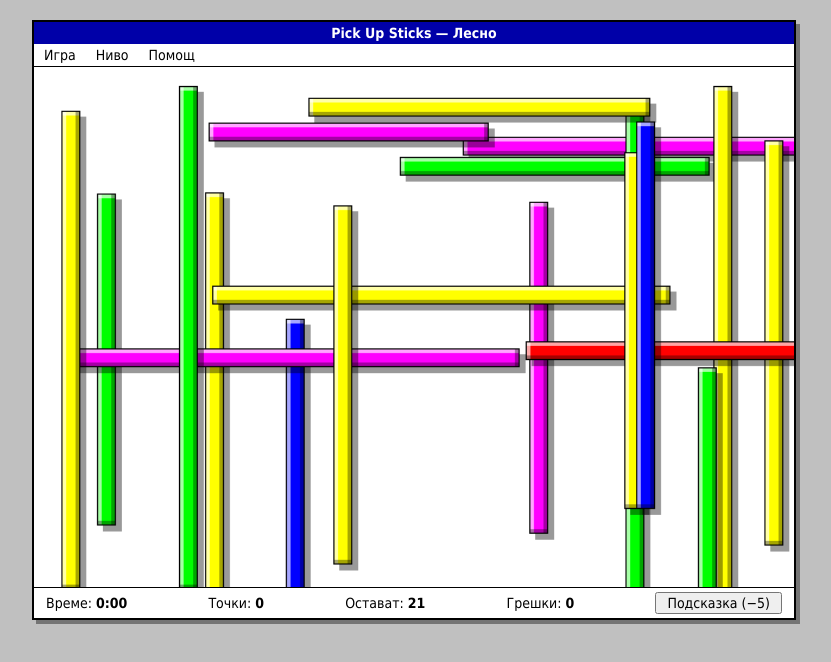
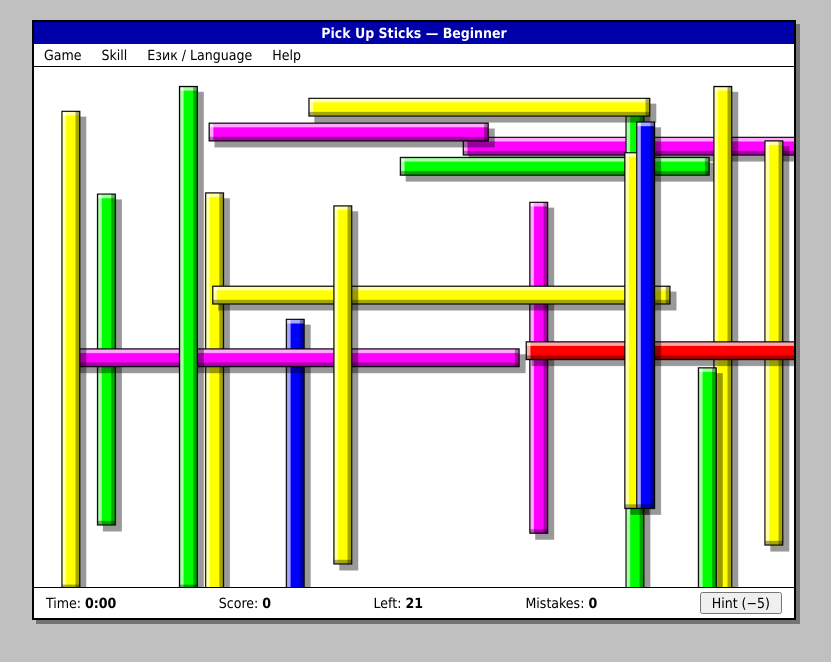
Before and after one commit to svetlyobg/pick-up-sticks, a plain HTML site: page index.html in a window 1280 px wide. Shown: the whole page, without its empty margins (226-1057 px from the left). Drawn offline with Linux system fonts and the light colour scheme.

Commit message:
Английски език (меню Език / Language)
Co-Authored-By: Claude Opus 5.5 <noreply@anthropic.com>

```diff
--- a/index.html
+++ b/index.html
@@ -16,6 +16,7 @@
   .dropdown { display: none; position: absolute; top: 100%; left: 0; background: #fff; color: #000; border: 1px solid #000;
               min-width: 200px; z-index: 10; box-shadow: 2px 2px 0 rgba(0,0,0,.4); }
   .menu.open .dropdown { display: block; }
+  .menu:last-child .dropdown { left: auto; right: 0; }
   .dropdown div { padding: 4px 14px 4px 28px; white-space: nowrap; }
   .dropdown div:hover { background: #0000a8; color: #fff; }
   .dropdown .check { padding-left: 14px; }
@@ -44,33 +45,39 @@
 <div class="window">
   <div class="title" id="title">Pick Up Sticks</div>
   <div class="menubar">
-    <div class="menu">Игра
+    <div class="menu"><span data-t="mGame">Игра</span>
       <div class="dropdown">
-        <div id="newGame">Нова игра</div>
-        <div id="soundToggle" class="check">Звук</div>
-        <div id="shadeToggle" class="check">Сенки и обем</div>
-        <div id="hoverToggle" class="check">Контур при посочване</div>
+        <div id="newGame" data-t="newGame">Нова игра</div>
+        <div id="soundToggle" class="check" data-t="sound">Звук</div>
+        <div id="shadeToggle" class="check" data-t="shade">Сенки и обем</div>
+        <div id="hoverToggle" class="check" data-t="hover">Контур при посочване</div>
       </div>
     </div>
-    <div class="menu">Ниво
+    <div class="menu"><span data-t="mLevel">Ниво</span>
       <div class="dropdown" id="levels"></div>
     </div>
-    <div class="menu">Помощ
+    <div class="menu">Език / Language
       <div class="dropdown">
-        <div id="how">Как се играе</div>
+        <div id="langBg">Български</div>
+        <div id="langEn">English</div>
+      </div>
+    </div>
+    <div class="menu"><span data-t="mHelp">Помощ</span>
+      <div class="dropdown">
+        <div id="how" data-t="how">Как се играе</div>
       </div>
     </div>
   </div>
   <div class="wrap">
     <canvas id="cv" width="640" height="440"></canvas>
-    <div class="win" id="win"><div><b id="winText"></b><br><button id="again">Нова игра</button></div></div>
+    <div class="win" id="win"><div><b id="winText"></b><br><button id="again" data-t="newGame">Нова игра</button></div></div>
   </div>
   <div class="status">
-    <span>Време: <b id="time">0:00</b></span>
-    <span>Точки: <b id="score">0</b></span>
-    <span>Остават: <b id="left">0</b></span>
-    <span>Грешки: <b id="errs">0</b></span>
-    <button id="hint">Подсказка (−5)</button>
+    <span><span data-t="time">Време</span>: <b id="time">0:00</b></span>
+    <span><span data-t="score">Точки</span>: <b id="score">0</b></span>
+    <span><span data-t="left">Остават</span>: <b id="left">0</b></span>
+    <span><span data-t="errs">Грешки</span>: <b id="errs">0</b></span>
+    <button id="hint" data-t="hint">Подсказка (−5)</button>
   </div>
 </div>
 
@@ -84,11 +91,65 @@ const TYPES = [
   { name: "Зелена",  color: "#00ff00", pts: 3,  count: 12 },
   { name: "Жълта",   color: "#ffff00", pts: 2,  count: 16 }
 ];
-const LEVELS = [
-  { name: "Лесно (21 пръчици)",  k: 0.5 },
-  { name: "Средно (31 пръчици)", k: 0.75 },
-  { name: "Трудно (41 пръчици)", k: 1 }
-];
+const LEVELS = [{ k: 0.5, n: 21 }, { k: 0.75, n: 31 }, { k: 1, n: 41 }];
+
+// --- преводи ---
+const I18N = {
+  bg: {
+    mGame: "Игра", newGame: "Нова игра", sound: "Звук", shade: "Сенки и обем", hover: "Контур при посочване",
+    mLevel: "Ниво", mHelp: "Помощ", how: "Как се играе",
+    time: "Време", score: "Точки", left: "Остават", errs: "Грешки", hint: "Подсказка (−5)",
+    levels: ["Лесно", "Средно", "Трудно"], sticks: "пръчици",
+    ranks: ["Безупречни ръце", "Сръчни пръсти", "Малко разклатена ръка", "Слон в магазин за порцелан"],
+    win: (t, sc, er, r) => `Браво! Събра всички пръчици за ${t} мин.<br>Точки: ${sc} · Грешки: ${er}<br>${r}`,
+    help: [
+      "Купчина пръчици е хвърлена на масата. Кликай (или докосвай) пръчица, за да я вдигнеш — но само ако отгоре ѝ не лежи друга пръчица.",
+      "Ако кликнеш пръчица, която е затисната, това е грешка: −5 точки.",
+      "Точки: червена 20, синя 10, лилава 5, зелена 3, жълта 2.",
+      "Сенките показват коя пръчица е отгоре: горната хвърля сянка върху тези под нея. Пунктирният контур при посочване показва цялата пръчица, дори частите ѝ под други.",
+      "На телефон: докато държиш пръста, виждаш контура на пръчицата; пусни, за да я вдигнеш, или плъзни встрани, за да се откажеш.",
+      "Подсказка показва най-ценната свободна пръчица, но струва 5 точки.",
+      "Целта е да вдигнеш всички пръчици с възможно най-малко грешки."
+    ]
+  },
+  en: {
+    mGame: "Game", newGame: "New Game", sound: "Sound", shade: "Shadows & 3D", hover: "Outline on Hover",
+    mLevel: "Skill", mHelp: "Help", how: "How to Play",
+    time: "Time", score: "Score", left: "Left", errs: "Mistakes", hint: "Hint (−5)",
+    levels: ["Beginner", "Intermediate", "Advanced"], sticks: "sticks",
+    ranks: ["Steady Hands", "Nimble Fingers", "A Bit Shaky", "Bull in a China Shop"],
+    win: (t, sc, er, r) => `Well done! You picked up all the sticks in ${t}.<br>Score: ${sc} · Mistakes: ${er}<br>${r}`,
+    help: [
+      "A pile of sticks has been dropped on the table. Click (or tap) a stick to pick it up — but only if no other stick lies on top of it.",
+      "Clicking a stick that is pinned down is a mistake: −5 points.",
+      "Points: red 20, blue 10, magenta 5, green 3, yellow 2.",
+      "Shadows show which stick is on top: the upper stick casts a shadow on the ones below it. The dashed outline on hover shows the whole stick, even the parts hidden under others.",
+      "On a phone: while your finger is down you see the stick's outline; lift to pick it up, or slide away to cancel.",
+      "Hint flashes the most valuable free stick, but costs 5 points.",
+      "The goal is to pick up every stick with as few mistakes as possible."
+    ]
+  }
+};
+let lang = (() => {
+  try { const v = localStorage.getItem("pus-lang"); if (v === "bg" || v === "en") return v; } catch {}
+  return /^bg\b/i.test(navigator.language || "") ? "bg" : "en";
+})();
+const T = () => I18N[lang];
+const levelName = i => `${T().levels[i]} (${LEVELS[i].n} ${T().sticks})`;
+function setTitle() { document.getElementById("title").textContent = "Pick Up Sticks — " + T().levels[level]; }
+function applyLang() {
+  document.documentElement.lang = lang;
+  document.querySelectorAll("[data-t]").forEach(el => { el.textContent = T()[el.dataset.t]; });
+  document.getElementById("langBg").classList.toggle("check", lang === "bg");
+  document.getElementById("langEn").classList.toggle("check", lang === "en");
+  buildMenu(); setTitle(); fit();
+}
+function setLang(l) {
+  lang = l;
+  try { localStorage.setItem("pus-lang", l); } catch {}
+  applyLang();
+  if (over) $("winText").innerHTML = winMessage();
+}
 const $ = id => document.getElementById(id);
 const cv = $("cv"), ctx = cv.getContext("2d");
 const dpr = window.devicePixelRatio || 1;
@@ -175,7 +236,7 @@ function newGame() {
     const y = Math.round(M + Math.random() * (H - 2 * M - h));
     return { id, type: t, x, y, w, h };
   });
-  $("title").textContent = "Pick Up Sticks — " + LEVELS[level].name.split(" ")[0];
+  setTitle();
   $("win").classList.remove("show");
   $("time").textContent = fmtTime(0);
   updateHUD();
@@ -205,12 +266,15 @@ function boardPoint(e) {
 }
 const touchTol = () => 10 * W / cv.getBoundingClientRect().width; // ~10 екранни пиксела
 
+function winMessage() {
+  const r = T().ranks[errs === 0 ? 0 : errs <= 3 ? 1 : errs <= 8 ? 2 : 3];
+  return T().win(fmtTime(secs), score, errs, r);
+}
 function finish() {
   over = true;
   clearInterval(timer);
   setTimeout(sfx.win, 150);
-  const title = errs === 0 ? "Безупречни ръце" : errs <= 3 ? "Сръчни пръсти" : errs <= 8 ? "Малко разклатена ръка" : "Слон в магазин за порцелан";
-  $("winText").innerHTML = `Браво! Събра всички пръчици за ${fmtTime(secs)} мин.<br>Точки: ${score} · Грешки: ${errs}<br>${title}`;
+  $("winText").innerHTML = winMessage();
   $("win").classList.add("show");
 }
 
@@ -339,7 +403,7 @@ function buildMenu() {
   box.innerHTML = "";
   LEVELS.forEach((l, i) => {
     const d = document.createElement("div");
-    d.textContent = l.name;
+    d.textContent = levelName(i);
     if (i === level) d.className = "check";
     d.onclick = () => {
       level = i;
@@ -372,19 +436,14 @@ function setupToggle(id, key, apply) {
 setupToggle("soundToggle", "sound", on => { soundOn = on; });
 setupToggle("shadeToggle", "shade", on => { shadeOn = on; });
 setupToggle("hoverToggle", "hover", on => { hoverOn = on; });
-$("how").onclick = () => alert(
-  "Купчина пръчици е хвърлена на масата. Кликай (или докосвай) пръчица, за да я вдигнеш — но само ако отгоре ѝ не лежи друга пръчица.\n\n" +
-  "Ако кликнеш пръчица, която е затисната, това е грешка: −5 точки.\n\n" +
-  "Точки: червена 20, синя 10, лилава 5, зелена 3, жълта 2.\n\n" +
-  "Сенките показват коя пръчица е отгоре: горната хвърля сянка върху тези под нея. Пунктирният контур при посочване показва цялата пръчица, дори частите ѝ под други.\n\n" +
-  "На телефон: докато държиш пръста, виждаш контура на пръчицата; пусни, за да я вдигнеш, или плъзни встрани, за да се откажеш.\n\n" +
-  "Подсказка показва най-ценната свободна пръчица, но струва 5 точки.\n\n" +
-  "Целта е да вдигнеш всички пръчици с възможно най-малко грешки.");
+$("how").onclick = () => alert(T().help.join("\n\n"));
+$("langBg").onclick = () => setLang("bg");
+$("langEn").onclick = () => setLang("en");
 
 addEventListener("resize", () => {
   if (!started && (H > W) !== isPortrait()) newGame(); else fit();
 });
-buildMenu();
+applyLang();
 newGame();
 fit();
 requestAnimationFrame(draw);
```
Also changed, not shown: 1 other file.
